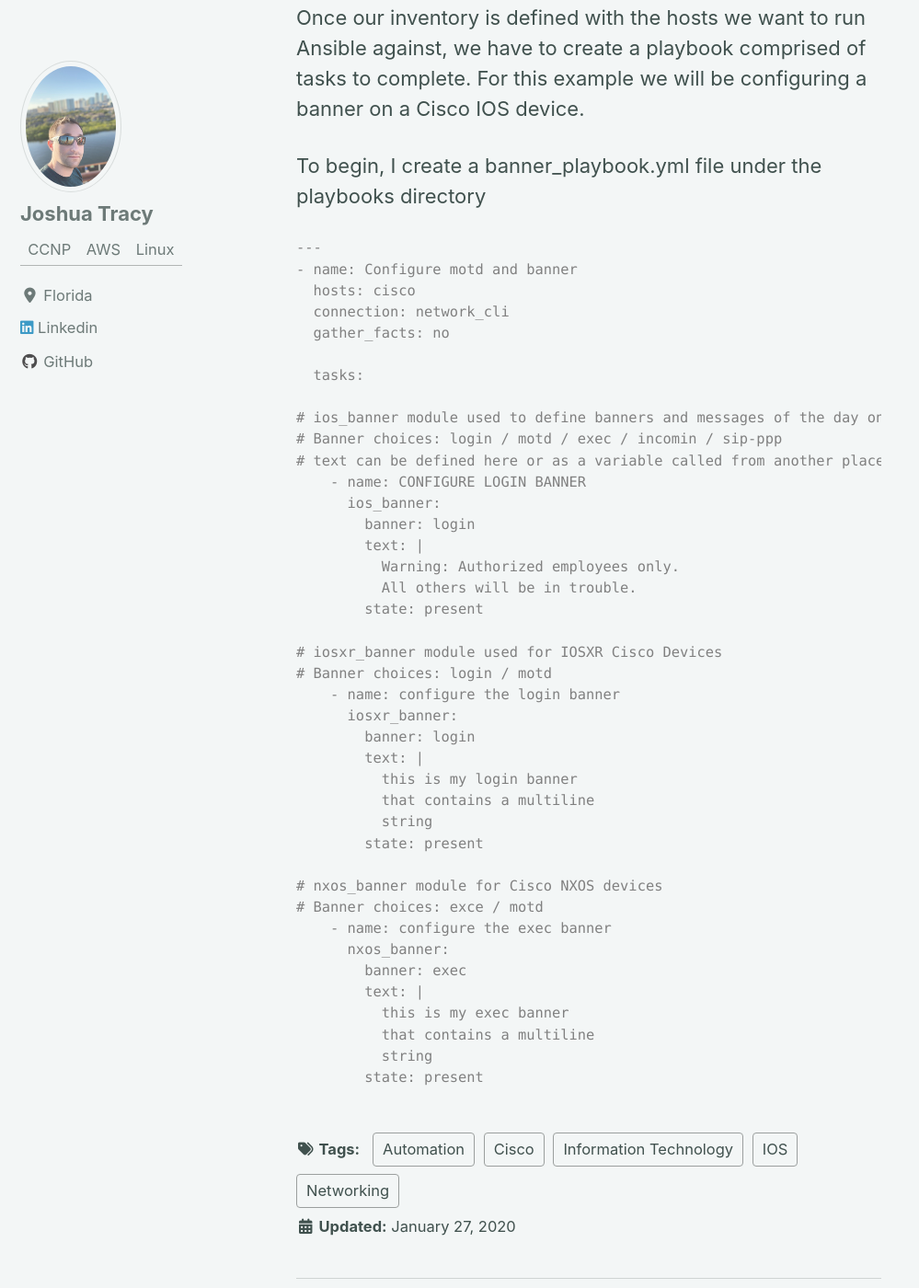
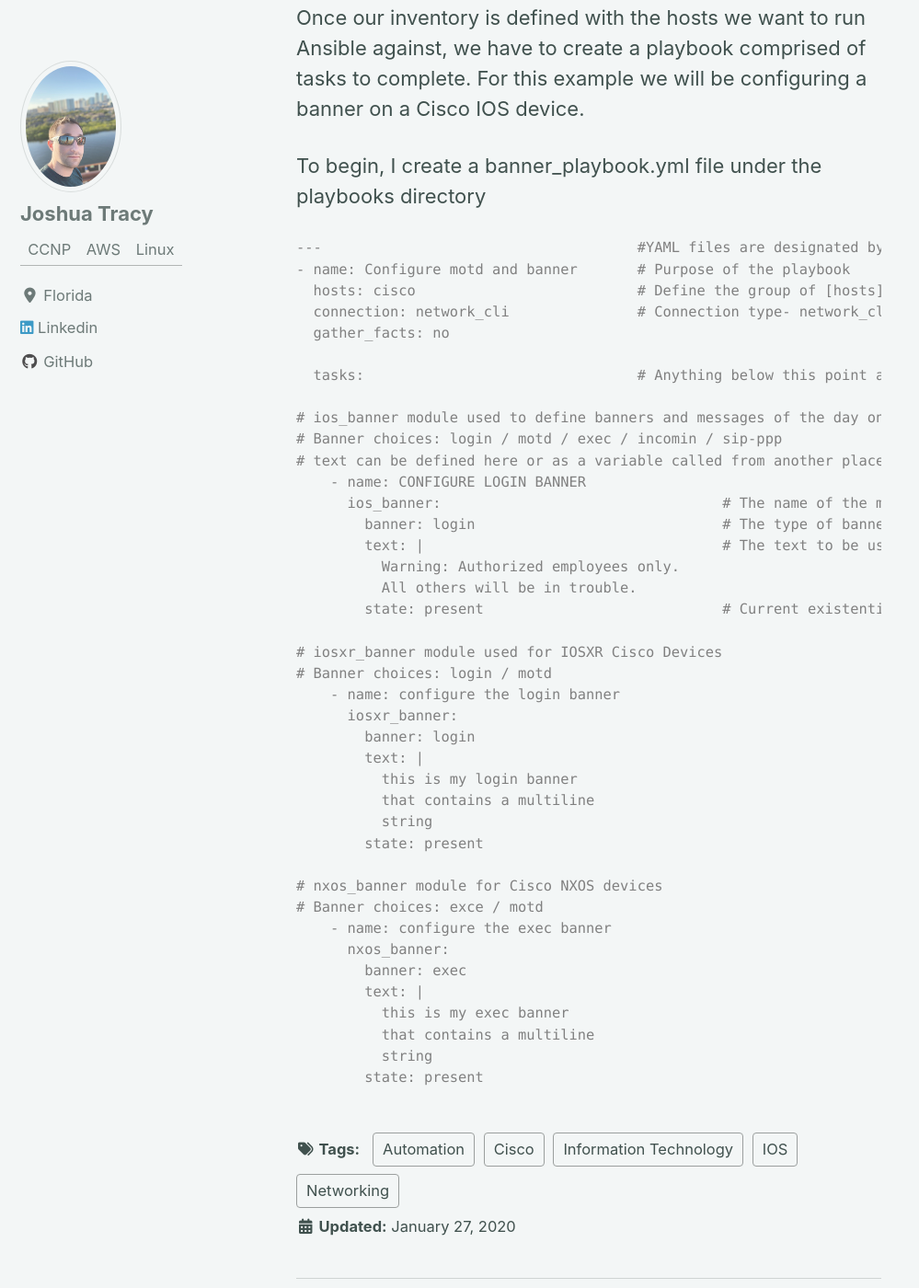
Before and after one commit to Josh-Tracy/Josh-Tracy.github.io, a Jekyll site: the page built from _posts/2020-01-27-Ansible_Cisco.md, in a window 1280 px wide and 1400 px high, scrolled down 1962 px. Shown: the whole window at 92% size, without its empty margins (0-999 px from the left). Built offline with Jekyll 4.4.1, drawn with Linux system fonts in a browser that asks for light colours; cached includes are drawn as plain includes; nearby versions of some CDN libraries.

Commit message:
testing text size

```diff
--- a/_posts/2020-01-27-Ansible_Cisco.md
+++ b/_posts/2020-01-27-Ansible_Cisco.md
@@ -79,24 +79,24 @@ For this example we will be configuring a banner on a Cisco IOS device.
 
 To begin, I  create a banner_playbook.yml file under the playbooks directory
 <pre>
----
-- name: Configure motd and banner
-  hosts: cisco
-  connection: network_cli
+---                                     #YAML files are designated by the 3 --- dashes
+- name: Configure motd and banner       # Purpose of the playbook
+  hosts: cisco                          # Define the group of [hosts] that exist in the inventory
+  connection: network_cli               # Connection type- network_cli for IOS devices
   gather_facts: no
 
-  tasks:
+  tasks:                                # Anything below this point are tasks to be run
 
 # ios_banner module used to define banners and messages of the day on Cisco IOS devices
 # Banner choices: login / motd / exec / incomin / sip-ppp
 # text can be defined here or as a variable called from another place.
     - name: CONFIGURE LOGIN BANNER
-      ios_banner:
-        banner: login
-        text: |
+      ios_banner:                                 # The name of the module to use
+        banner: login                             # The type of banner such as login or exec
+        text: |                                   # The text to be used for the banner
           Warning: Authorized employees only.
           All others will be in trouble.
-        state: present
+        state: present                            # Current existential state of the banner
 
 # iosxr_banner module used for IOSXR Cisco Devices
 # Banner choices: login / motd
```
